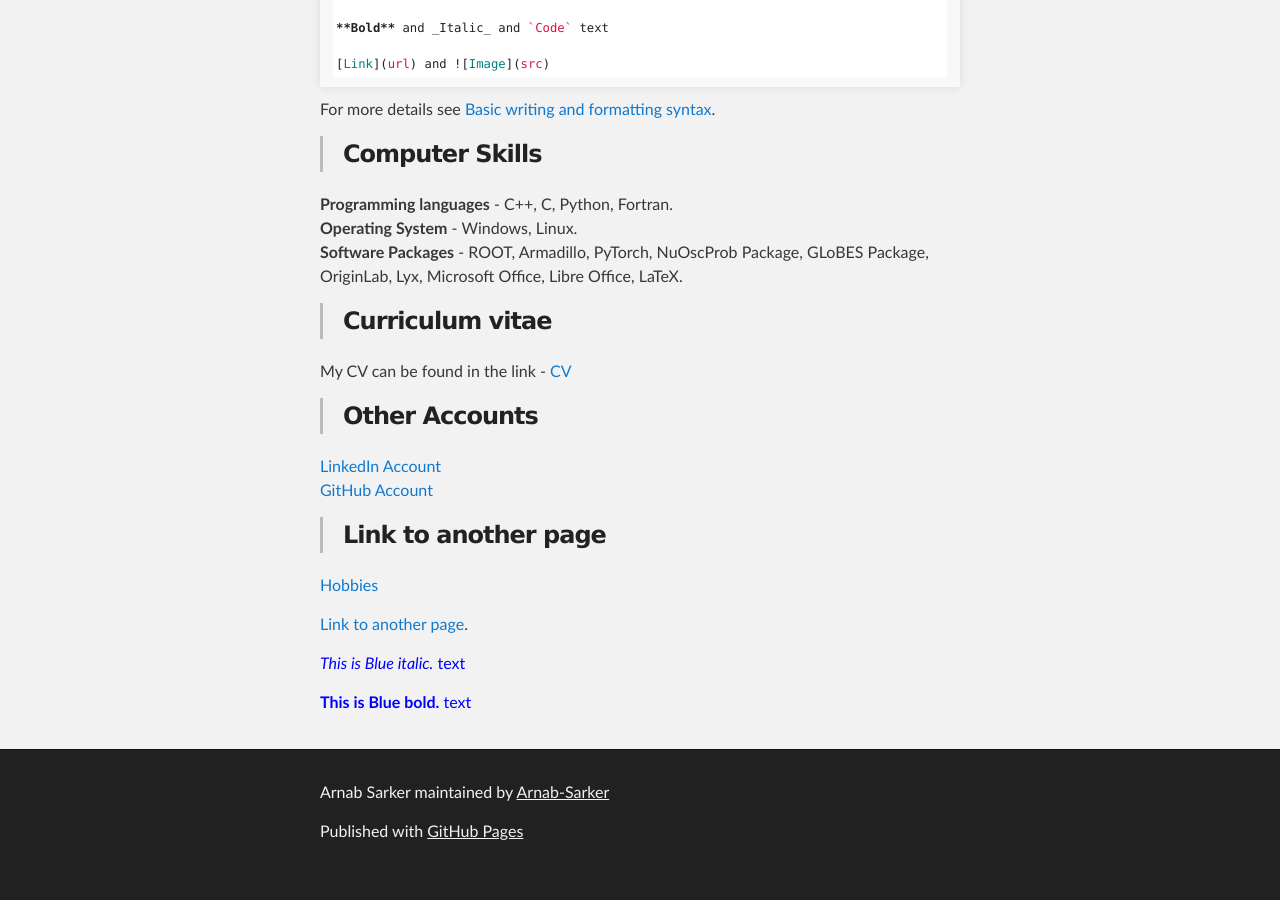
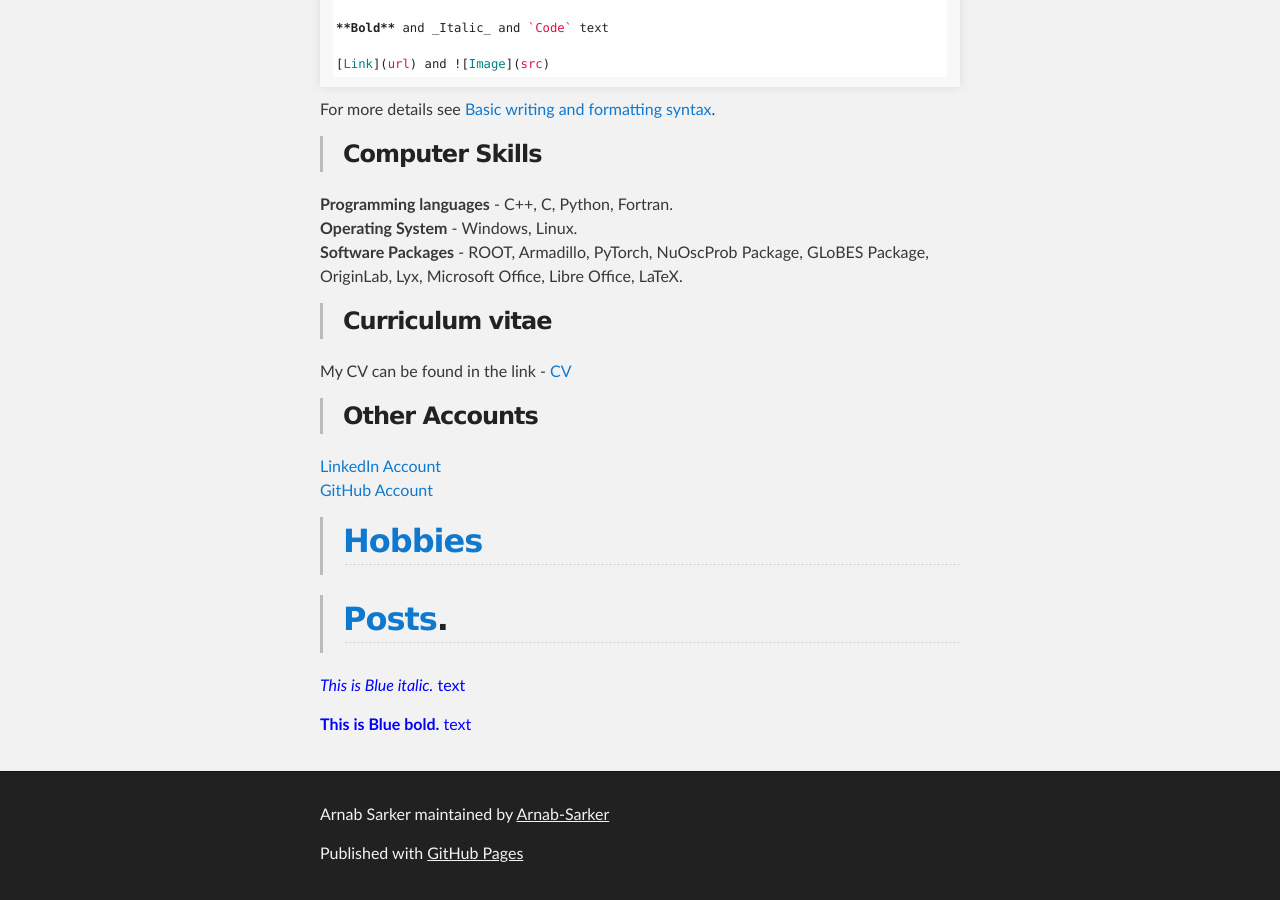
Before and after one commit to Arnab-Sarker/aaaa, a Jekyll site: the page built from index.md, in a window 1280 px wide and 900 px high, scrolled down 1231 px. Built offline with Jekyll 4.4.1, drawn with Linux system fonts in a browser that asks for light colours; our own code applies the rules of GitHub Pages for plain Markdown files; before the commit the page ends 2109 px from its top, so only the background shows below that.

Commit message:
Update index.md

```diff
--- a/index.md
+++ b/index.md
@@ -66,11 +66,10 @@ My CV can be found in the link - [CV](https://drive.google.com/file/d/1bTll_sI_U
 [LinkedIn Account](https://www.linkedin.com/in/arnab-sarker-a4086b224/)
 [GitHub Account](https://github.com/Arnab-Sarker)
 
->### Link to another page
 
-[Hobbies](./hobbies.html)
+>## [Hobbies](./hobbies.html)
 
-[Link to another page](./another-page.html).
+>## [Posts](./another-page.html).
 
 
 
```
